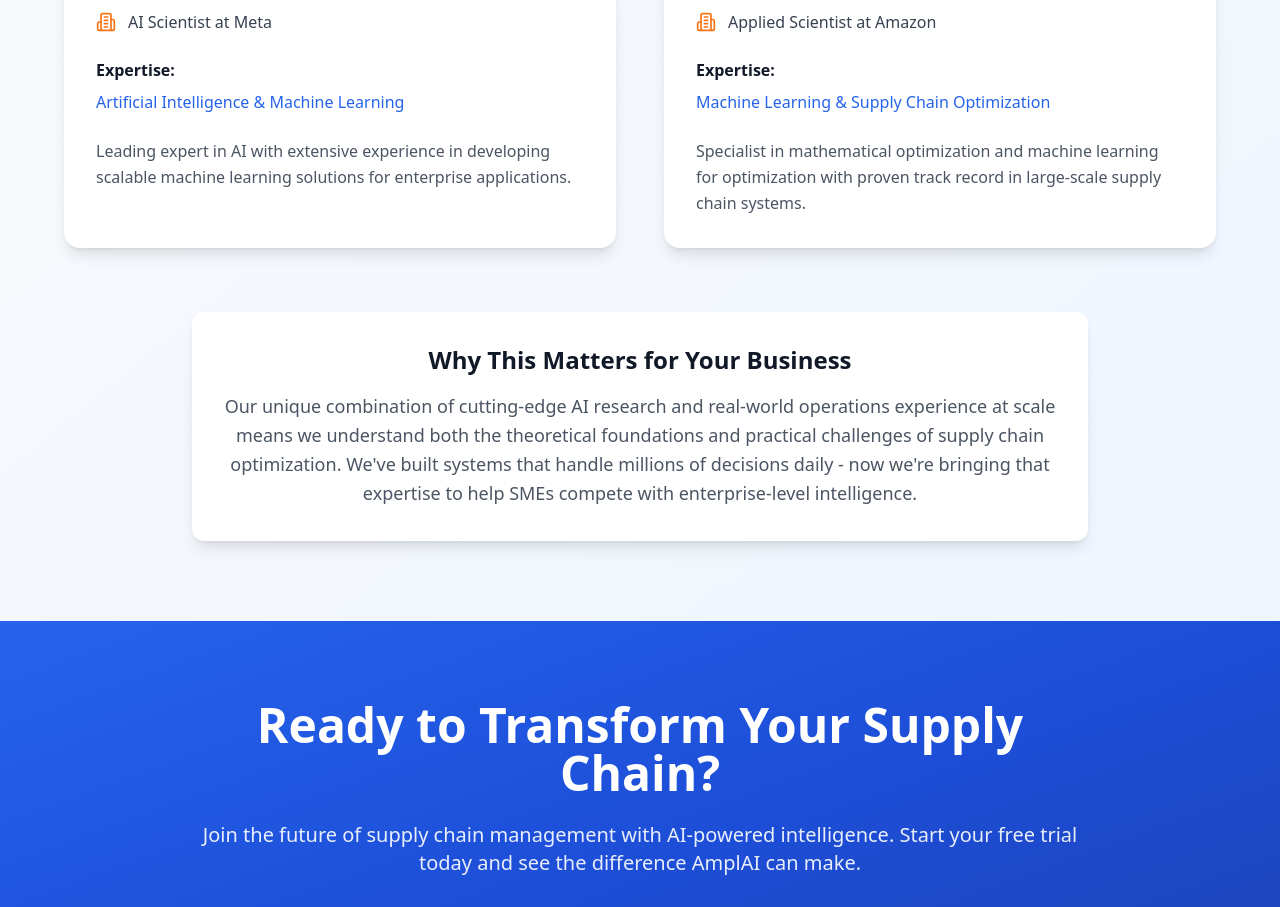
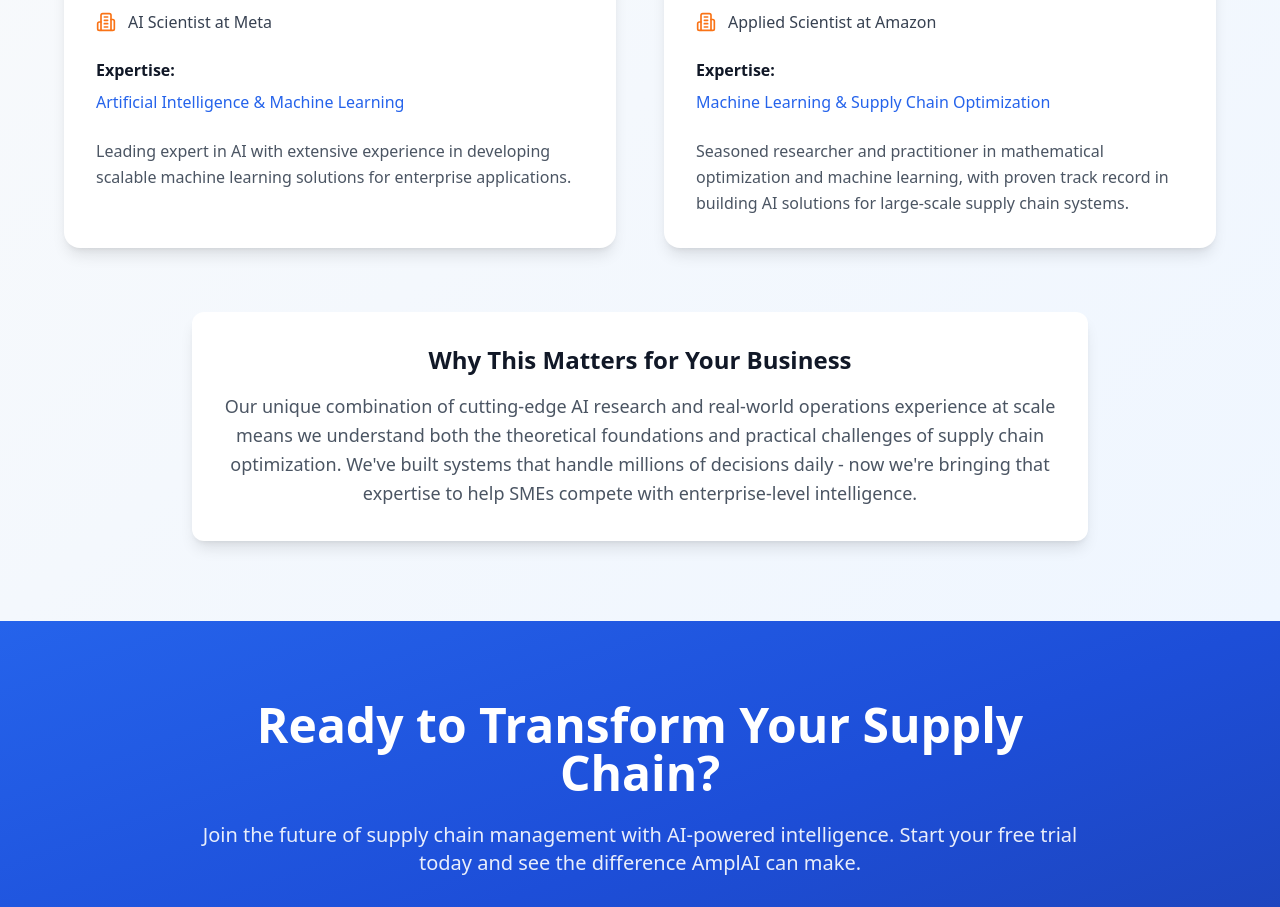
Before and after one commit to LoganZhao1997/amplai-supply-chain-ai, a React (Vite) app: page / in a window 1280 px wide. Shown: the part 2720-3627 px from the top of the page. Built offline with nearby package versions, Linux system fonts and the light colour scheme.

Commit message:
Update Founders component description for clarity and impact

```diff
--- a/src/components/Founders.tsx
+++ b/src/components/Founders.tsx
@@ -18,7 +18,7 @@ const founders = [
     education: "PhD in Mathematical Optimization, USC",
     experience: "Applied Scientist at Amazon",
     expertise: "Machine Learning & Supply Chain Optimization",
-    description: "Specialist in mathematical optimization and machine learning for optimization with proven track record in large-scale supply chain systems.",
+    description: "Seasoned researcher and practitioner in mathematical optimization and machine learning, with proven track record in building AI solutions for large-scale supply chain systems.",
     icon: BarChart3
   }
 ];
```
